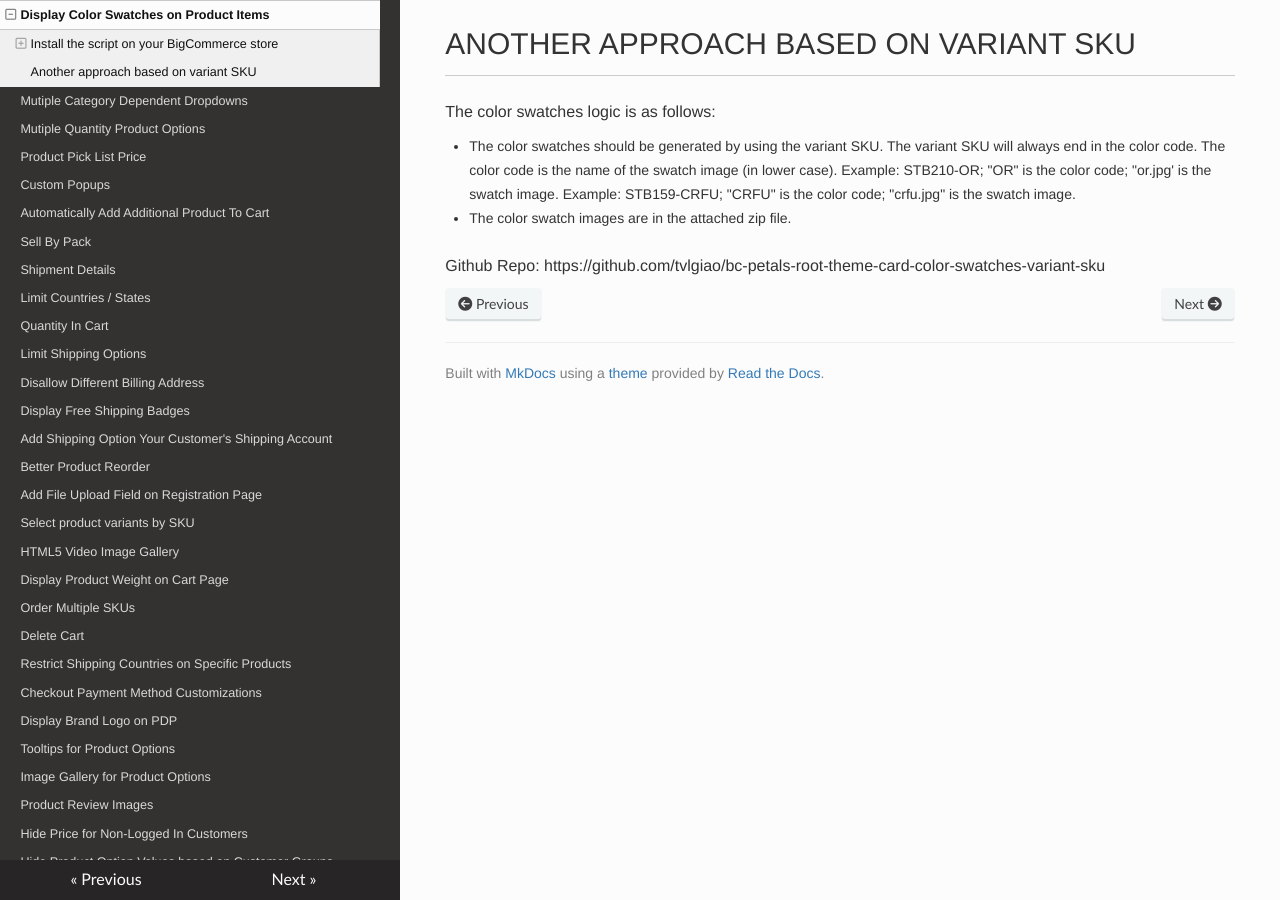
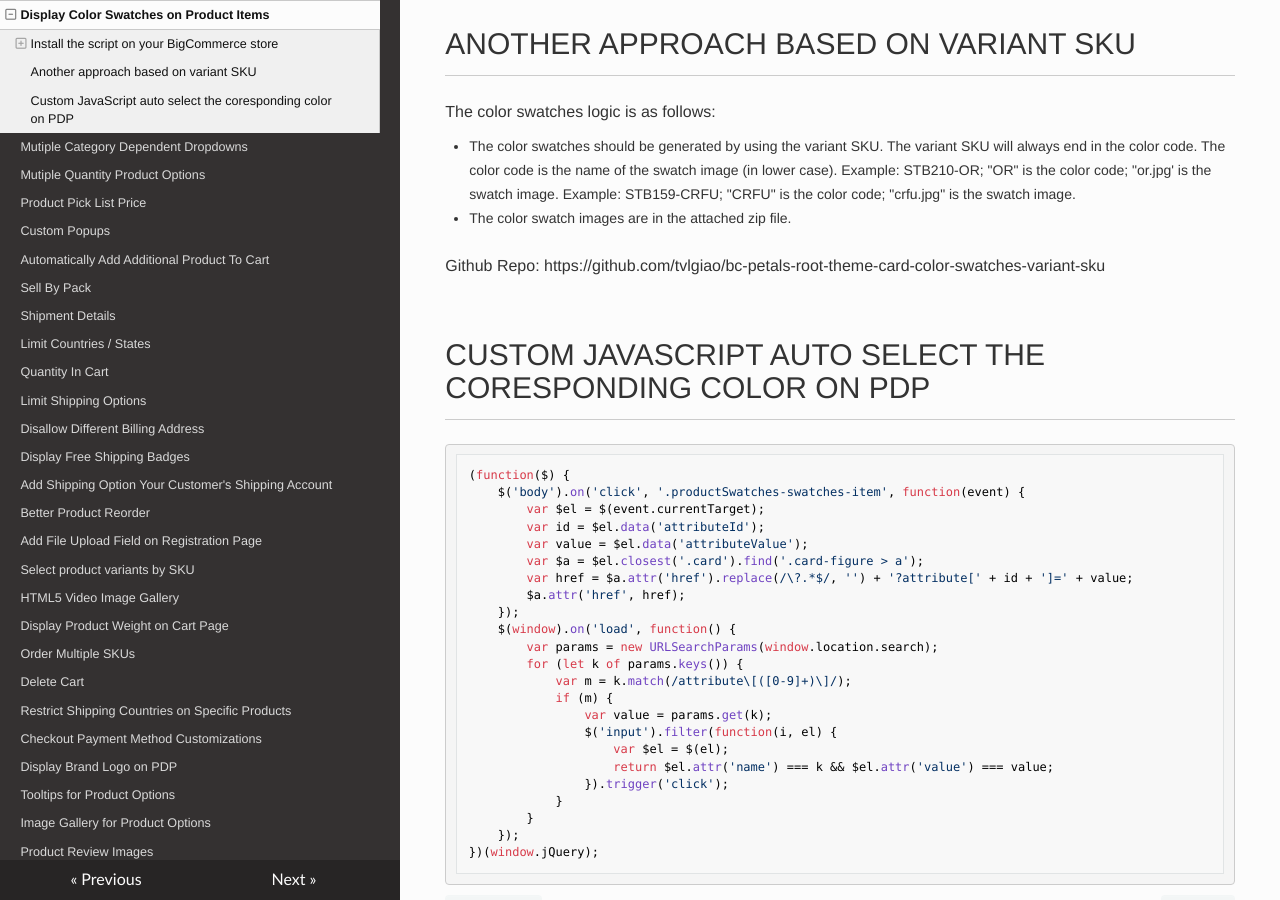
Before and after one commit to tvlgiao/bc-addons-docs, an MkDocs documentation site: the page built from docs/color-swatches.md, in a window 1280 px wide and 900 px high, scrolled down 2326 px. Built offline with MkDocs 1.6.1, drawn with Linux system fonts in a browser that asks for light colours; nearby versions of some CDN libraries.

Commit message:
- color swatch auto select variant on PDP - new account file upload mod

````diff
--- a/docs/color-swatches.md
+++ b/docs/color-swatches.md
@@ -92,3 +92,32 @@ The color swatches logic is as follows:
 - The color swatch images are in the attached zip file.
 
 Github Repo: https://github.com/tvlgiao/bc-petals-root-theme-card-color-swatches-variant-sku
+
+
+## Custom JavaScript auto select the coresponding color on PDP
+
+```js
+(function($) {
+    $('body').on('click', '.productSwatches-swatches-item', function(event) {
+        var $el = $(event.currentTarget);
+        var id = $el.data('attributeId');
+        var value = $el.data('attributeValue');
+        var $a = $el.closest('.card').find('.card-figure > a');
+        var href = $a.attr('href').replace(/\?.*$/, '') + '?attribute[' + id + ']=' + value;
+        $a.attr('href', href);
+    });
+    $(window).on('load', function() {
+        var params = new URLSearchParams(window.location.search);
+        for (let k of params.keys()) {
+            var m = k.match(/attribute\[([0-9]+)\]/);
+            if (m) {
+                var value = params.get(k);
+                $('input').filter(function(i, el) {
+                    var $el = $(el);
+                    return $el.attr('name') === k && $el.attr('value') === value;
+                }).trigger('click');
+            }
+        }
+    });
+})(window.jQuery);
+```
````
Also changed, not shown: docs/file-upload.md (+5 -0 lines).
